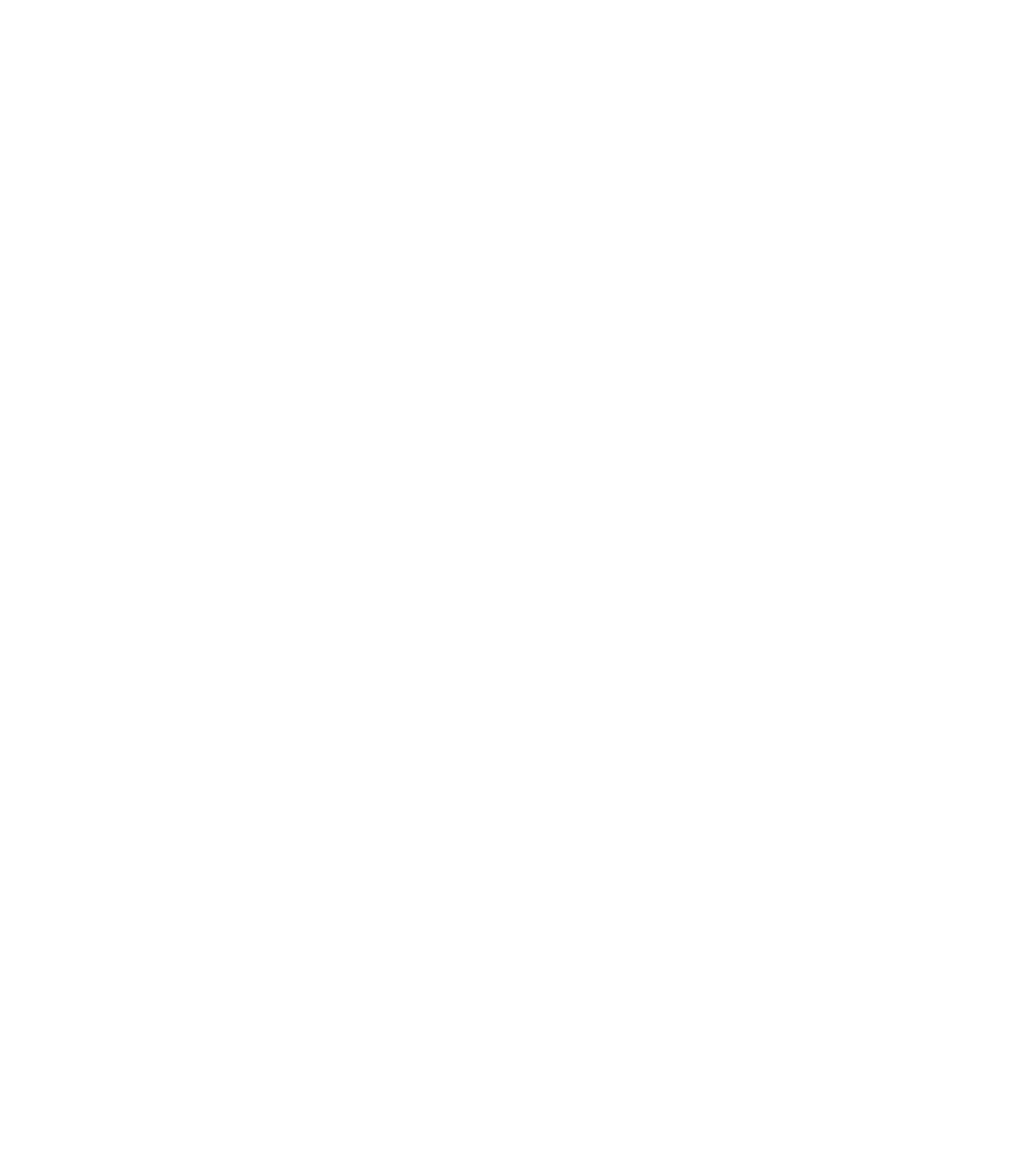
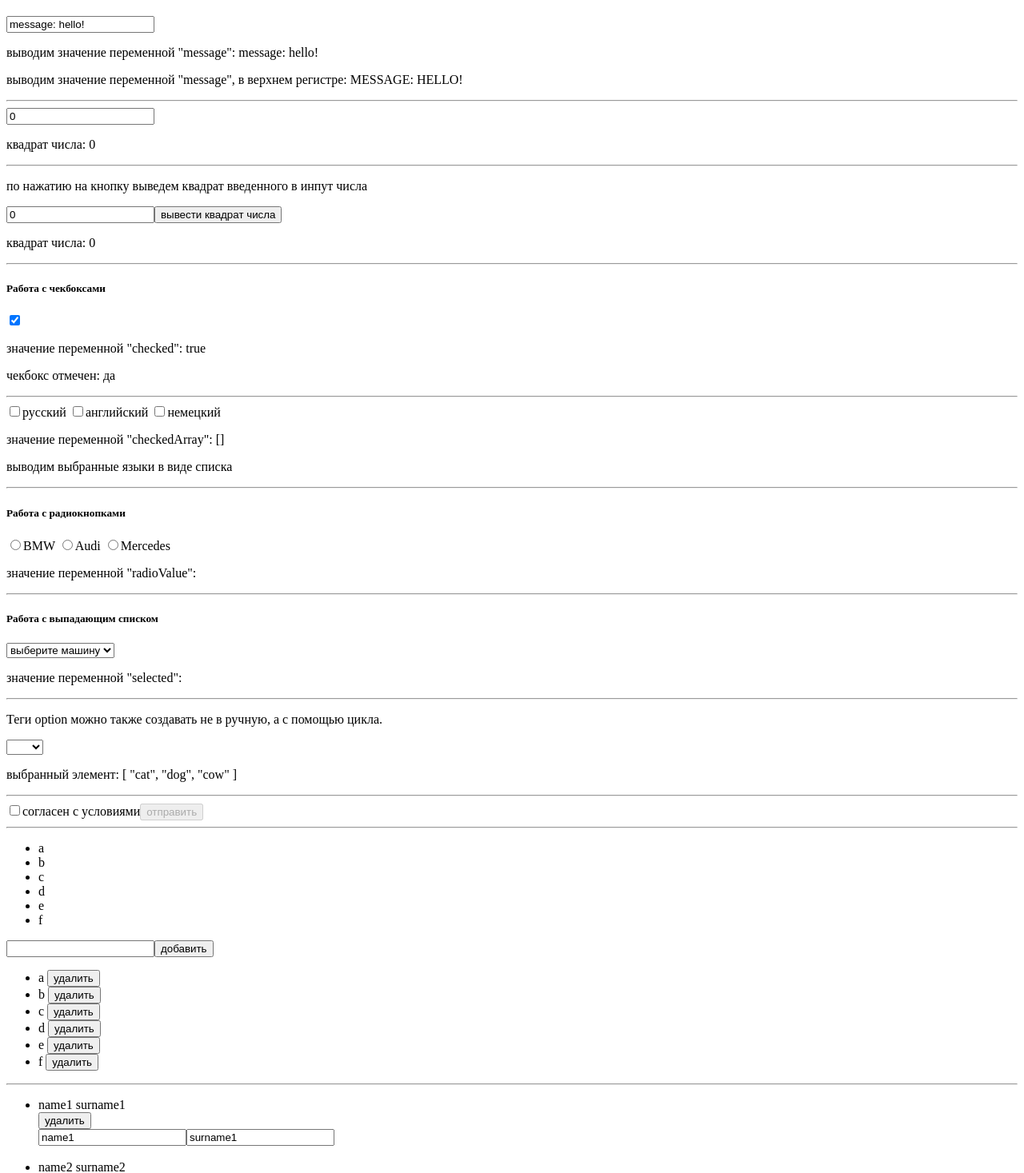
Before and after one commit to kozyrev42/vue_trep72, a Vue app: page / in a window 1280 px wide. Shown: the part 1603-3070 px from the top of the page at 80% size. Before the commit the page ends 1520 px from the top, so only its background shows below. Built offline with nearby package versions, Linux system fonts and the light colour scheme.

Commit message:
поработал с формами

```diff
--- a/src/App.vue
+++ b/src/App.vue
@@ -36,6 +36,41 @@ export default {
       visible: true,
 
       isAuth: false,
+
+      message: 'message: hello!',
+
+      numberPreview: 0,
+
+      numberPreviewSquare: 0,
+
+      numberSquare: 0,
+
+      checked: true,
+
+      // массив для хранения значений чекбоксов
+      checkedArray: [],
+
+      // свойство для хранения значения радиокнопки
+      radioValue: '',
+
+      // свойство для хранения значения селекта
+      selectedCar: '',
+
+      // массив для хранения значения селекта
+      animals : [
+        'cat',
+        'dog',
+        'cow',
+      ],
+
+      // свойство для хранения выбора юзера
+      agree: false,
+
+      // массив хранит буквы
+      letters: ['a', 'b', 'c', 'd', 'e', 'f'],
+      newLetter: '',
+
+
 
       // массив объектов
       // в шаблоне выводим через {{ user.name }}
@@ -142,15 +177,36 @@ export default {
       this.isAuth = true;
     },
 
-    setRed: function() {
+    setRed: function () {
       // обращаемся к свойству объекта
       this.stylesObj.myRed = true;
     },
 
-    noRed: function() {
+    noRed: function () {
       // обращаемся к свойству объекта
       this.stylesObj.myRed = false;
-    }
+    },
+
+    getNumberSquare: function () {
+      this.numberSquare = this.numberPreviewSquare ** 2;
+    },
+
+    addLetter: function () {
+      // добавляем букву в массив
+      this.letters.push(this.newLetter);
+    },
+
+    removeLetter: function (index) {
+      // удаляем букву из массива
+      this.letters.splice(index, 1);
+    },
+
+    removeUser: function (id) {
+      // удаляем юзера из массива
+      this.users = this.users.filter((user) => {
+        return user.id !== id;
+      });
+    },
   }
 }
 
@@ -255,8 +311,9 @@ export default {
     </li>
   </ul>
   <hr>
+  <hr>
 
-  <h3> Применение стилей</h3>
+  <h1> Применение стилей</h1>
   <div>
     <p :class="classesRedBold">применение стилей через свойство</p>
 
@@ -267,10 +324,155 @@ export default {
     <button @click="setRed">покрасить ТЕКСТ в красный, через свойство объекта</button> <br>
     <button @click="noRed">вернуть исходный цвет ТЕКСТА, через свойство объекта</button>
 
-    <p :style="{color: 'green', 'font-size': '30px'}">
+    <p :style="{color: 'green', 'font-size': '24px'}">
       стили прописаны в теге
     </p>
   </div>
+  <hr>
+  <hr>
+
+
+  <h1>Формы</h1>
+  <!-- //  input связан с переменной "message", с помощью директивы v-model -->
+  <input v-model="message">
+
+  <!--  // выводим значение переменной "message"-->
+  <p>выводим значение переменной "message": {{ message }}</p>
+
+  <!--// выводим значение переменной "message", в верхнем регистре-->
+  <p>выводим значение переменной "message", в верхнем регистре: {{ message.toUpperCase() }}</p>
+  <hr>
+
+  <!--// ввод числа, для получения квадрата числа-->
+  <input v-model.number="numberPreview">
+  <p>квадрат числа: {{ numberPreview * numberPreview }}</p>
+  <hr>
+
+
+  <p>по нажатию на кнопку выведем квадрат введенного в инпут числа</p>
+  <!-- // примаем данные из инпута -->
+  <input v-model.number="numberPreviewSquare">
+
+  <!-- // вызываем обработчик события, которые вычисляет квадрат числа -->
+  <button @click="getNumberSquare">вывести квадрат числа</button>
+
+  <!-- // выводим вычисленное значение -->
+  <p>квадрат числа: {{ numberSquare }}</p>
+  <hr>
+
+
+  <h5>Работа с чекбоксами</h5>
+  <!-- // примаем данные из инпута -->
+  <input type="checkbox" v-model="checked">
+  <p>значение переменной "checked": {{ checked }}</p>
+  <p> чекбокс отмечен: {{ checked ? 'да' : 'нет' }}</p>
+  <hr>
+
+  <div>
+  <!-- // группа чекбоксов, связанные с одной переменной "checkedArray" -->
+    <input type="checkbox" id="ru" value="русский" v-model="checkedArray">русский
+    <input type="checkbox" id="en" value="английский" v-model="checkedArray">английский
+    <input type="checkbox" id="ger" value="немецкий" v-model="checkedArray">немецкий
+
+    <p>значение переменной "checkedArray": {{ checkedArray }}</p>
+
+    <p></p> выводим выбранные языки в виде списка
+    <ul>
+      <li v-for="lang in checkedArray">
+        {{ lang }}
+      </li>
+    </ul>
+  </div>
+  <hr>
+
+
+  <h5>Работа с радиокнопками</h5>
+  <!--  Работа с радиокнопками происходит аналогичным образом-->
+  <div>
+    <input type="radio" id="bmw" value="bmw" v-model="radioValue">BMW
+    <input type="radio" id="audi" value="audi" v-model="radioValue">Audi
+    <input type="radio" id="mercedes" value="mercedes" v-model="radioValue">Mercedes
+
+    <p>значение переменной "radioValue": {{ radioValue }}</p>
+  </div>
+  <hr>
+
+
+  <h5>Работа с выпадающим списком</h5>
+  <!--  Работа с выпадающим списком происходит аналогичным образом-->
+  <div>
+  <!--  // привязываем переменную "selectedCar" к выпадающему списку-->
+    <select v-model="selectedCar">
+      <option disabled value="">выберите машину</option>
+      <option value="bmw">BMW</option>
+      <option value="audi">Audi</option>
+      <option value="mercedes">Mercedes</option>
+    </select>
+
+    <p>значение переменной "selected": {{ selectedCar }}</p>
+  </div>
+  <hr>
+
+  <p>Теги option можно также создавать не в ручную, а с помощью цикла.</p>
+  <div>
+    <select v-model="animals">
+      <option v-for="animal in animals" >
+        {{ animal }}
+      </option>
+    </select>
+  </div>
+  <!--  // выведем выбранный элемент-->
+  <p>выбранный элемент: {{ animals }}</p>
+  <hr>
+
+
+<!--    // Можно реактивно блокировать элементы формы с помощью атрибута disabled-->
+  <div>
+    <input type="checkbox" id="checkbox" v-model="agree">
+    <label for="checkbox">согласен с условиями</label>
+<!--    // если не согласен с условиями, то кнопка отправить блокируется-->
+    <button v-bind:disabled="!agree">отправить</button>
+  </div>
+  <hr>
+
+
+<!--  // Выведем содержимое массива в виде списка:-->
+  <ul>
+    <li v-for="(item, index) in letters" :key="index">
+      {{ item }}
+    </li>
+  </ul>
+
+<!--  // Давайте теперь сделаем инпут и кнопку, по нажатию на которую текст инпута добавится в конец списка в качестве нового пункта:-->
+  <input type="text" v-model="newLetter">
+  <button @click="addLetter">добавить</button>
+
+<!--// Давайте сделаем кнопку реактивного удаления элементов из списка-->
+  <ul>
+    <li v-for="(item, index) in letters" :key="index">
+      {{ item }}
+      <button @click="removeLetter(index)">удалить</button>
+    </li>
+  </ul>
+  <hr>
+
+
+<!--  // Давайте сделаем кнопку реактивного удаления элементов из объекта-->
+  <ul>
+    <li v-for="(user, index) in users" :key="user.id">
+      {{ user.name }}
+      {{ user.surname}}
+      <br>
+      <button @click="removeUser(user.id)">удалить</button>
+      <br>
+<!-- редактирование -->
+      <input v-model="user.name">
+      <input v-model="user.surname">
+      <br><br>
+
+    </li>
+  </ul>
+
 
 
 
```
